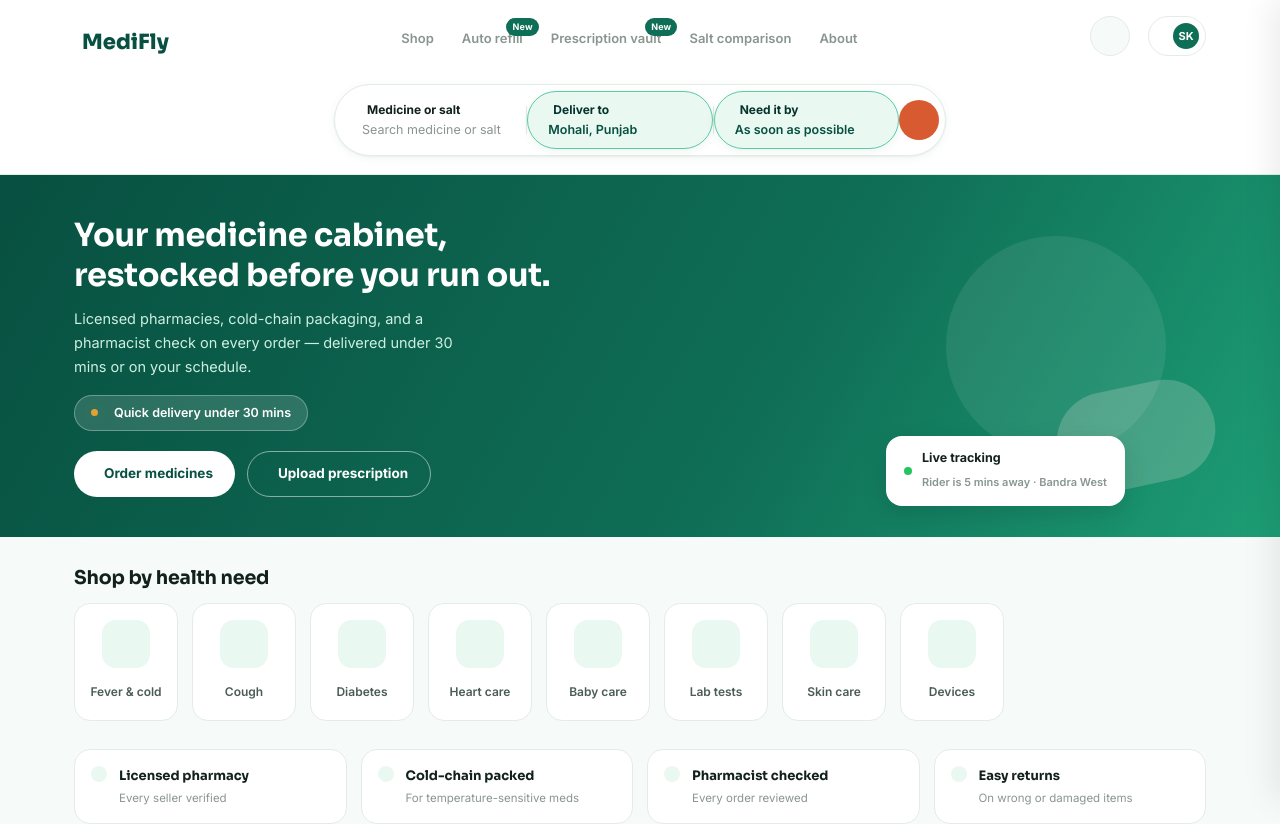
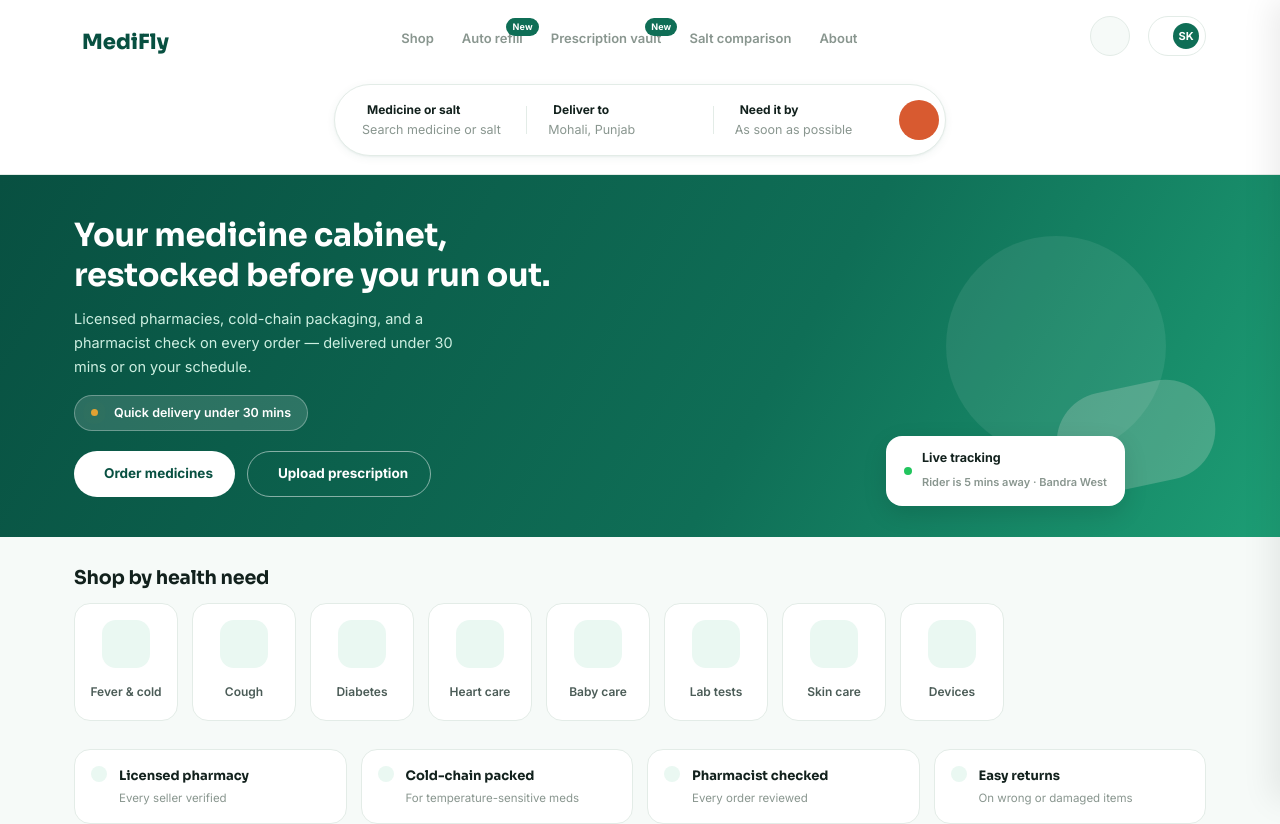
Before and after one commit to em-srs/Medifly-updated, a React (Vite) app in the folder frontend/: page / in a window 1280 px wide. Shown: the top 824 px of the page. Built offline with nearby package versions, Linux system fonts and the light colour scheme; some icons are missing.

Commit message:
fix: ensure search capsule segments start neutral and remove permanent highlight on blur

```diff
--- a/frontend/src/components/Header.jsx
+++ b/frontend/src/components/Header.jsx
@@ -48,7 +48,9 @@
   // ── Search State ──
   const [searchQuery, setSearchQuery] = useState(searchParams.get('q') || '');
   const [location, setLocation] = useState(searchParams.get('location') || 'Mohali, Punjab');
+  const [customLocationSet, setCustomLocationSet] = useState(Boolean(searchParams.get('location')));
   const [deliverySlot, setDeliverySlot] = useState(searchParams.get('slot') || 'As soon as possible');
+  const [customSlotSet, setCustomSlotSet] = useState(Boolean(searchParams.get('slot')));
   const [customPincode, setCustomPincode] = useState('');
   const [dbMedicines, setDbMedicines] = useState([]);
 
@@ -144,6 +146,7 @@
 
   const handleSelectLocation = (locName) => {
     setLocation(locName);
+    setCustomLocationSet(true);
     setActiveSearch(null);
   };
 
@@ -151,6 +154,7 @@
     e.preventDefault();
     if (customPincode.trim()) {
       setLocation(`PIN ${customPincode.trim()}`);
+      setCustomLocationSet(true);
       setCustomPincode('');
       setActiveSearch(null);
     }
@@ -158,6 +162,7 @@
 
   const handleSelectSlot = (slotLabel) => {
     setDeliverySlot(slotLabel);
+    setCustomSlotSet(true);
     setActiveSearch(null);
   };
 
@@ -294,7 +299,7 @@
 
             {/* ── Segment 1: Deliver to ── */}
             <div
-              className={`${styles.searchSeg} ${activeSearch === 1 ? styles.searchSegActive : location ? styles.searchSegFilled : ''}`}
+              className={`${styles.searchSeg} ${activeSearch === 1 ? styles.searchSegActive : customLocationSet ? styles.searchSegFilled : ''}`}
               onClick={(e) => handleSegClick(1, e)}
             >
               <span className={styles.segLabel}>
@@ -302,13 +307,26 @@
                 Deliver to
               </span>
               <span className={styles.segValue}>{location}</span>
+              {customLocationSet && (
+                <button
+                  className={styles.clearSegBtn}
+                  title="Reset location"
+                  onClick={(e) => {
+                    e.stopPropagation();
+                    setLocation('Mohali, Punjab');
+                    setCustomLocationSet(false);
+                  }}
+                >
+                  <i className="ti ti-x" />
+                </button>
+              )}
             </div>
 
             <div className={styles.segDivider} />
 
             {/* ── Segment 2: Need it by ── */}
             <div
-              className={`${styles.searchSeg} ${activeSearch === 2 ? styles.searchSegActive : deliverySlot ? styles.searchSegFilled : ''}`}
+              className={`${styles.searchSeg} ${activeSearch === 2 ? styles.searchSegActive : customSlotSet ? styles.searchSegFilled : ''}`}
               onClick={(e) => handleSegClick(2, e)}
             >
               <span className={styles.segLabel}>
@@ -316,6 +334,19 @@
                 Need it by
               </span>
               <span className={styles.segValue}>{deliverySlot}</span>
+              {customSlotSet && (
+                <button
+                  className={styles.clearSegBtn}
+                  title="Reset delivery slot"
+                  onClick={(e) => {
+                    e.stopPropagation();
+                    setDeliverySlot('As soon as possible');
+                    setCustomSlotSet(false);
+                  }}
+                >
+                  <i className="ti ti-x" />
+                </button>
+              )}
             </div>
 
             {/* ── Search action button ── */}
```
